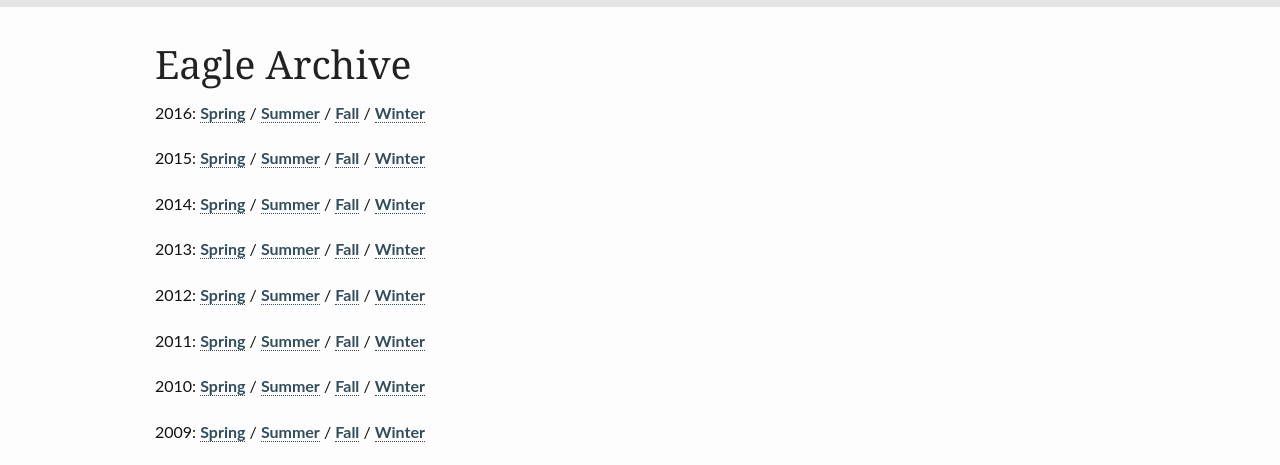
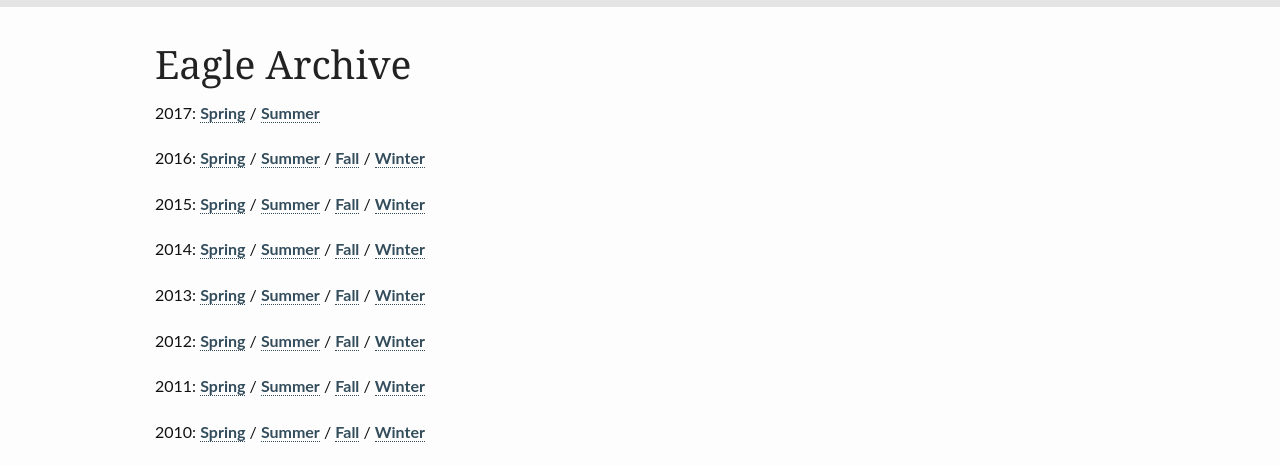
Before and after one commit to carrolltonmanor/carrolltonmanor.github.io, a Jekyll site: the page built from pages/eagle-archive.md, in a window 1280 px wide and 900 px high. Shown: the part 432-897 px from the top of the window. Built offline with Jekyll 4.4.1, drawn with Linux system fonts in a browser that asks for light colours.

Commit message:
Added links to 2017 spring and summer eagles

```diff
--- a/pages/eagle-archive.md
+++ b/pages/eagle-archive.md
@@ -11,9 +11,9 @@ breadcrumb: true
 ---
 
 {% assign years = "2016|2015|2014|2013|2012|2011|2010|2009|2008|2007|2006|2005|2004|2003|2002|2001" | split: "|" %}
-<!--- {% assign thisYear = "2015" %} -->
+{% assign thisYear = "2017" %}
 
-<!--- {{ thisYear }}:  <a href="/resources/eagle-archive/eagle-{{ thisYear }}-spring.pdf">Spring</a> / Summer / Fall / Winter -->
+{{ thisYear }}:  <a href="/resources/eagle-archive/eagle-{{ thisYear }}-spring.pdf">Spring</a> / <a href="/resources/eagle-archive/eagle-{{ thisYear }}-summer.pdf">Summer</a>
 {% for yr in years %}
 {{ yr }}:  <a href="/resources/eagle-archive/eagle-{{ yr }}-spring.pdf">Spring</a> / <a href="/resources/eagle-archive/eagle-{{ yr }}-summer.pdf">Summer</a> / <a href="/resources/eagle-archive/eagle-{{ yr }}-fall.pdf">Fall</a> / <a href="/resources/eagle-archive/eagle-{{ yr }}-winter.pdf">Winter</a>
 {% endfor %}
```
